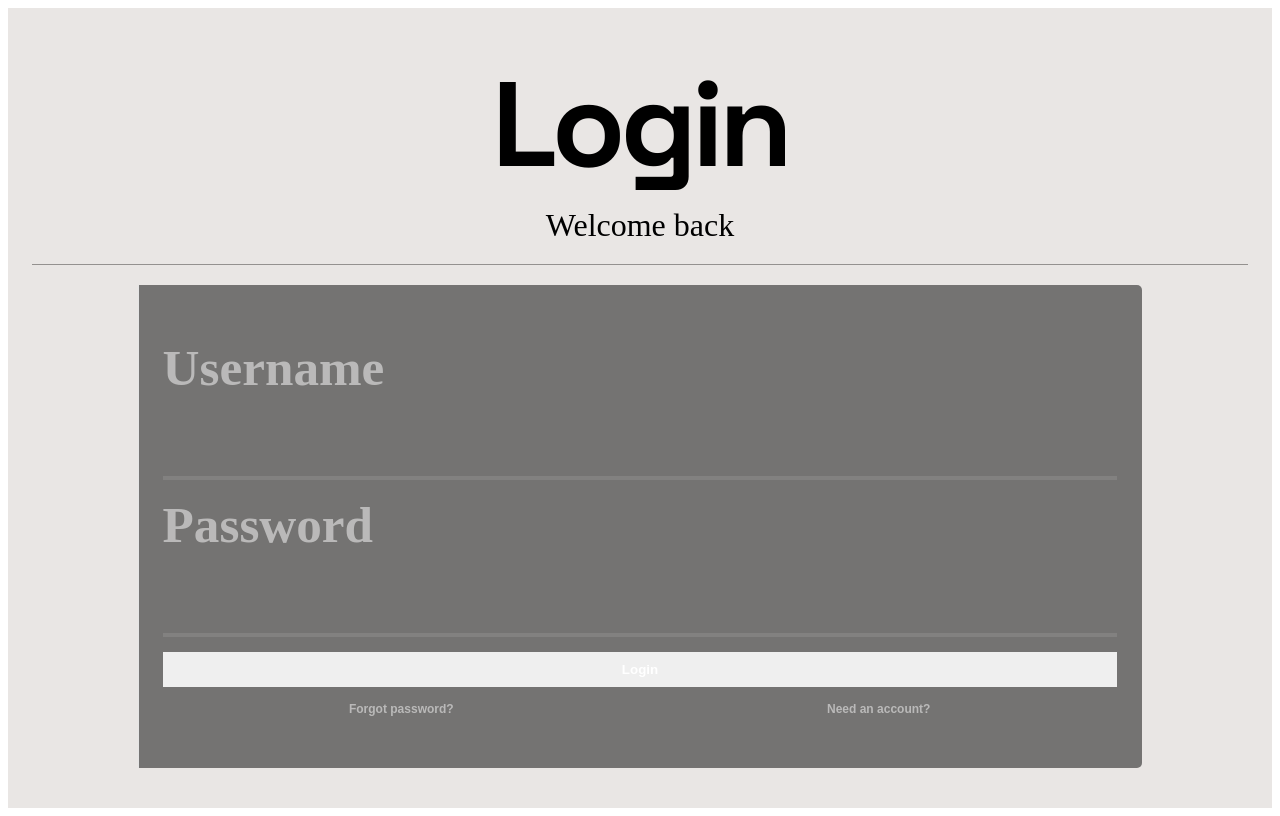
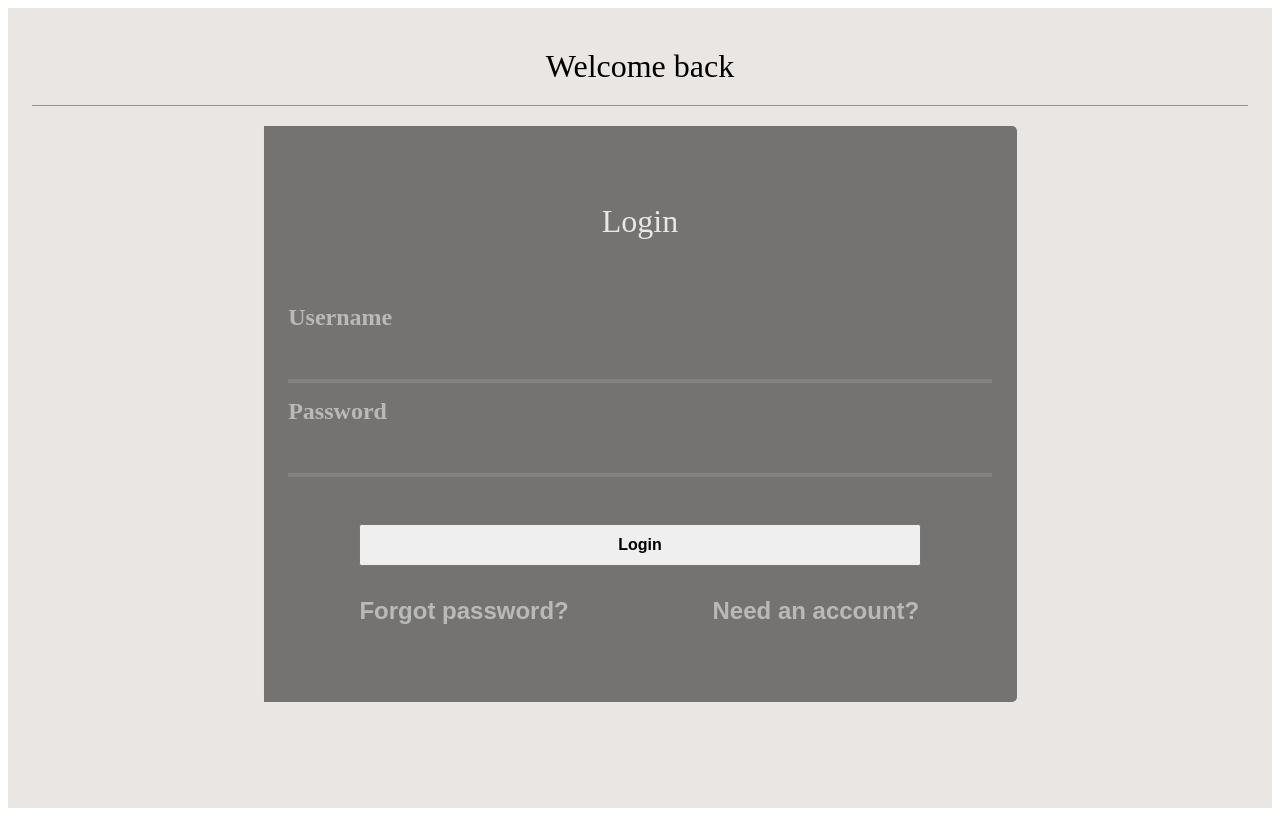
Before and after one commit to BenzeneSnake/angular-frontend, an Angular app: page /login in a window 1280 px wide. Built offline with nearby package versions, Linux system fonts and the light colour scheme; a web font is replaced by a local one.

Commit message:
feat:login開發-login套版:版型變更

```diff
--- a/src/app/entry/login/login.component.css
+++ b/src/app/entry/login/login.component.css
@@ -310,7 +310,7 @@
 }
 
 .mainContainer {
-  width: 80%;
+  width: 60%;
   height: 100%;
   position: relative;
   overflow: hidden;
@@ -339,7 +339,6 @@
     header {
       color: #e9e6e4;
       text-align: center;
-      margin-bottom: 15px;
       h1 {
         margin: 0;
         font-weight: 400;
@@ -348,66 +347,8 @@
       p {
         margin: 5px 0 0;
         opacity: 0.5;
-        font-size: 4vw;
+        font-size: 4vh;
         user-select: none;
-      }
-    }
-    section {
-      label {
-        display: block;
-        margin-bottom: 15px;
-        position: relative;
-        p {
-          color: #fff;
-          margin: 0 0 10px 0;
-          font-weight: 600;
-          font-size: 4vw;
-          opacity: 0.5;
-          user-select: none;
-        }
-        input {
-          width: 100%;
-          display: block;
-          border: none;
-          background: transparent;
-          color: #fff;
-          border-bottom: 4px solid rgba(255, 255, 255, 0.1);
-          padding: 0 0 10px;
-          box-sizing: border-box;
-          font-size: 4vw;
-          font-weight: 600;
-          &:focus ~ .border {
-            transform: scale(1, 1);
-          }
-          &:not(:placeholder-shown) ~ .border {
-            transform: scale(1, 1);
-          }
-        }
-        .border {
-          position: absolute;
-          bottom: 0;
-          left: 0;
-          width: 100%;
-          height: 2px;
-          background: #fff;
-          transform: scale(0, 1);
-          transition: 0.2s ease;
-        }
-        &:last-child {
-          margin-bottom: 0;
-        }
-      }
-      button {
-        /* background: ; */
-        border: none;
-        width: 100%;
-        padding: 10px 0;
-        font-weight: 600;
-        color: #fff;
-        cursor: pointer;
-        /* &:hover { */
-        /* background: darken($main, 2%); */
-        /* } */
       }
     }
     footer {
@@ -419,7 +360,7 @@
         border: none;
         color: #fff;
         cursor: pointer;
-        font-size: 12px;
+        font-size: 24px;
         font-weight: bold;
         flex: 1;
         opacity: 0.5;
@@ -484,4 +425,64 @@
       }
     }
   }
+
+  .form .headerDiv {
+    margin-bottom: 8vh;
+  }
+
+  .form .headerDiv h1 {
+    font-size: 4vh;
+  }
+
+  .form .btnDiv {
+    display: flex;
+    justify-content: center; /* 水平置中 */
+  }
+
+  .form .btnDiv .loginBtn {
+    /* background: ; */
+    /* /* border: none; */
+    width: 80%;
+    padding: 10px 0;
+    font-weight: 600;
+    font-size: 2vh;
+    /* color: #fff; */
+    margin-top: 4vh;
+    margin-bottom: 2vh;
+    cursor: pointer;
+  }
+
+  .form label {
+    display: block;
+    margin-bottom: 15px;
+    position: relative;
+  }
+
+  .form label p {
+    color: #fff;
+    margin: 0 0 10px 0;
+    font-weight: 600;
+    font-size: 3vh;
+    opacity: 0.5;
+    user-select: none;
+  }
+
+  .form label input {
+    width: 100%;
+    display: block;
+    border: none;
+    background: transparent;
+    color: #fff;
+    border-bottom: 4px solid rgba(255, 255, 255, 0.1);
+    padding: 0 0 10px;
+    box-sizing: border-box;
+    font-size: 3vh;
+    font-weight: 600;
+    &:focus ~ .border {
+      transform: scale(1, 1);
+    }
+    &:not(:placeholder-shown) ~ .border {
+      transform: scale(1, 1);
+    }
+  }
 }
--- a/src/app/entry/login/login.component.html
+++ b/src/app/entry/login/login.component.html
@@ -1,7 +1,7 @@
 <div class="blog">
   <div class="blog-header blog-is-sticky">
     <div class="blog-article header-article">
-      <div class="blog-big_title">Login</div>
+      <!-- <div class="blog-big_title">Login</div> -->
       <div class="small-title">Welcome back</div>
     </div>
     <!--註冊-->
@@ -9,18 +9,20 @@
       <div class="mainContainer">
         <!-- Forgot password form -->
         <div id="forgot" class="form otherForm" [ngClass]="{ toggle: currentForm === 'forgot' }">
+          <div class="headerDiv">
             <header>
               <h1>Forgot Password</h1>
-            <p>Seems like your password is missing</p>
+              <!-- <p>Seems like your password is missing</p> -->
             </header>
-          <section>
+          </div>
           <label>
             <p>Email</p>
             <input type="email" placeholder=" " />
             <div class="border"></div>
           </label>
-            <button type="submit">Send email</button>
-          </section>
+          <div class="btnDiv">
+            <button class="loginBtn" type="submit">Send email</button>
+          </div>
           <footer>
             <button type="button" class="forgotBtn" (click)="showLogin()">Back</button>
           </footer>
@@ -28,7 +30,12 @@
 
         <!-- Login form -->
         <div id="login" class="form" [ngClass]="{ toggle: currentForm === 'login' }">
-          <section>
+          <div class="headerDiv">
+            <header>
+              <h1>Login</h1>
+            </header>
+          </div>
+
           <label>
             <p>Username</p>
             <input type="text" placeholder=" " />
@@ -39,8 +46,9 @@
             <input type="password" placeholder=" " />
             <div class="border"></div>
           </label>
-            <button type="submit">Login</button>
-          </section>
+          <div class="btnDiv">
+            <button class="loginBtn" type="submit">Login</button>
+          </div>
           <footer>
             <button type="button" class="forgotBtn" (click)="showForget()">Forgot password?</button>
             <button type="button" class="registerBtn" (click)="showRegister()">
@@ -55,11 +63,14 @@
           class="form otherForm"
           [ngClass]="{ toggle: currentForm === 'register' }"
         >
+          <div class="headerDiv">
             <header>
               <h1>Register</h1>
               <!-- <h1>Become a Member</h1> -->
-            <p>Register to gain full access</p>
+              <!-- <p>Register to gain full access</p> -->
             </header>
+          </div>
+
           <section>
             <label>
               <p>Username</p>
@@ -81,7 +92,9 @@
               <input type="password" placeholder=" " />
               <div class="border"></div>
             </label>
-            <button type="submit">Register</button>
+            <div class="btnDiv">
+              <button type="submit" class="loginBtn">Register</button>
+            </div>
           </section>
           <footer>
             <button type="button" class="registerBtn" (click)="showLogin()">Back</button>
```
Lines whose indentation alone changed are shown as unchanged.
